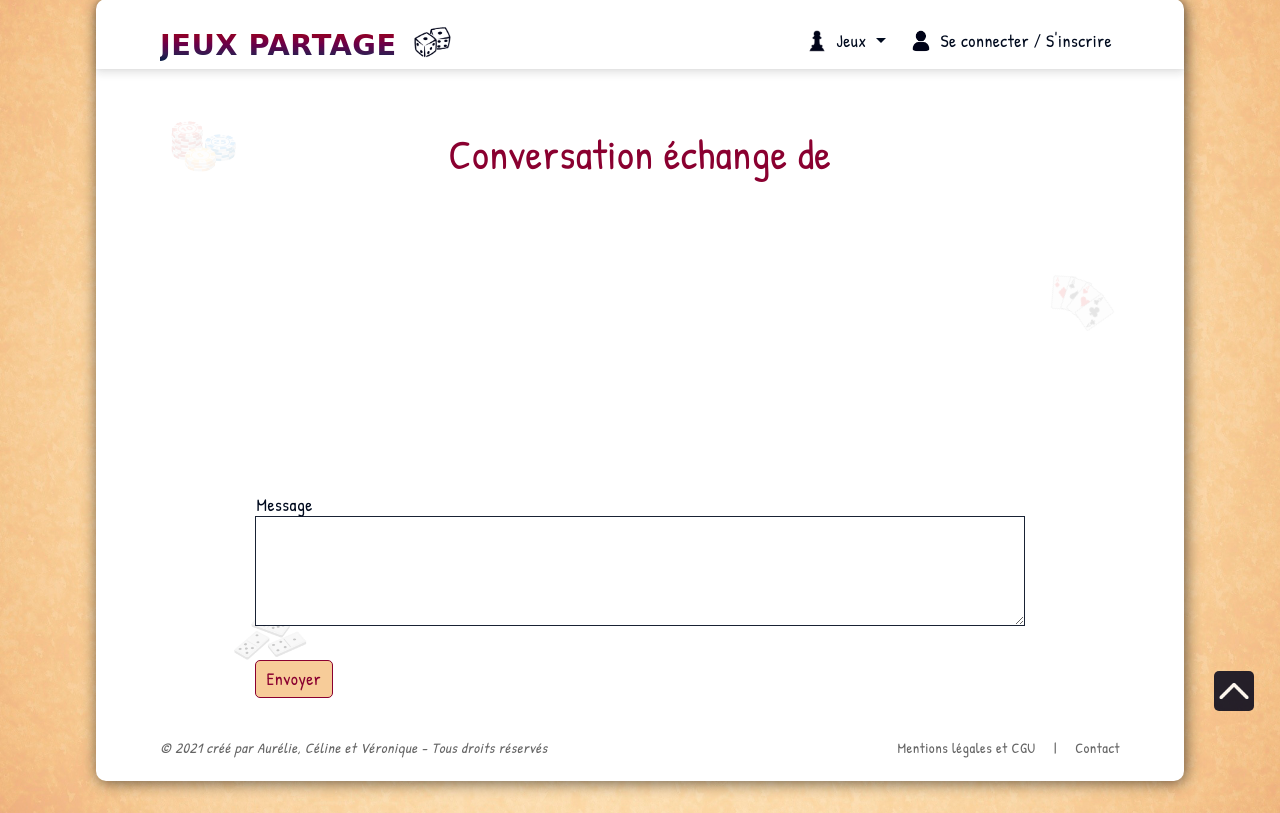
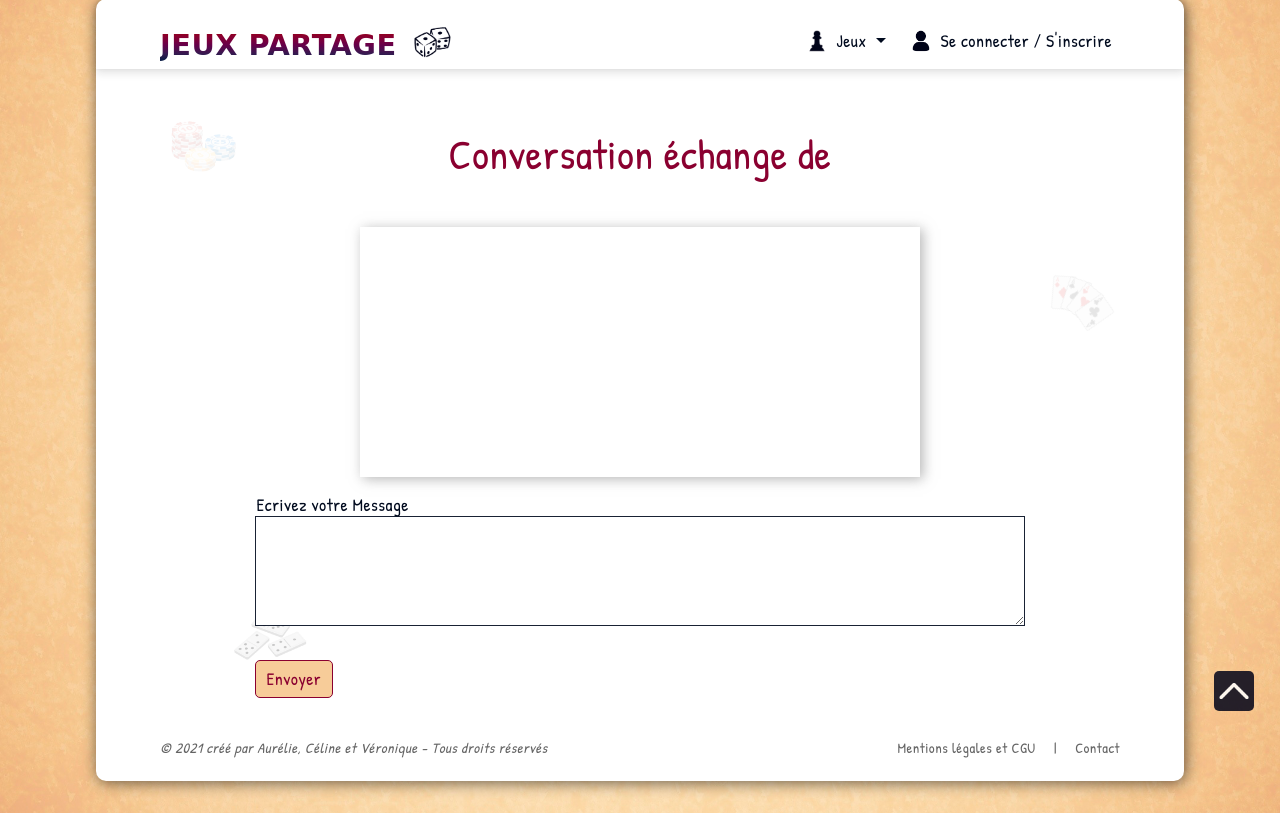
Before and after one commit to AurelieGilet/wf3_group_project, a Symfony app: template jeux_partage/templates/message/borrowing_message_app.html.twig in a window 1280 px wide. Shown: the part 33-846 px from the top of the page. Run offline with Twig, Linux system fonts and the light colour scheme; the template is opened without the code that fills it, so the values that code supplies are empty; form fields are guessed from the names that the template uses; some libraries are stand-ins or nearby versions; some web fonts are replaced.

Commit message:
test git au revoir

```diff
--- a/jeux_partage/public/css/style.css
+++ b/jeux_partage/public/css/style.css
@@ -872,7 +872,7 @@ transform: rotate(45deg);
 /* .cadre-carte
 {
     background-image: url("../img/cadre_carte.png");
-    background-size: 80% 57%;
+    background-size: 90% 200%;
     background-position: center;
     background-position:top;
     background-repeat: no-repeat;
--- a/jeux_partage/public/js/js.js
+++ b/jeux_partage/public/js/js.js
@@ -64,4 +64,12 @@ $(document).ready(function() {
     // fermeture modal CGU
     $('#modal').modal('hide');
 
+    //gif au revoir
+    $("#gifQuitter").on('click'), function()
+    {
+
+        $("gif").delay(2000).attr("src", "");
+    }
+
+
 });
--- a/jeux_partage/templates/base.html.twig
+++ b/jeux_partage/templates/base.html.twig
@@ -106,7 +106,7 @@
                         <div>
                             <li class="d-flex justify-content-start align-items-center">
                                 <img src="{{ asset('img/logout.png') }}" alt="icone déconnexion" id="logout_icon">
-                                <a href="{{ path('security_logout') }}" class="nav-link px-2 py-0">Quitter</a>
+                                <a href="{{ path('security_logout') }}" class="nav-link px-2 py-0" id="gifQuitter">Quitter</a>
                             </li>
                             <div class="d-none d-lg-block nav_hover"></div>
                         </div>
@@ -118,8 +118,10 @@
             <div class="circle d-flex justify-content-center align-items-center" id="circle1"><img src="{{ asset('img/chips.png') }}" alt="" width="55%" height="auto"></div>
             <div class="circle d-flex justify-content-center align-items-center" id="circle2"><img src="{{ asset('img/cards.png') }}" alt="" width="60%" height="auto"></div>
             <div class="circle d-flex justify-content-center align-items-center" id="circle3"><img src="{{ asset('img/domino.png') }}" alt="" width="70%" height="auto"></div>
-
-            <main>
+            {# <div class="d-flex justify-content-center">
+            <img id="gif" src="https://media1.tenor.com/images/f23ef5fdbec173df7a036565f949a838/tenor.gif?itemid=19344474" width="60%">
+            </div>
+            <main> #}
                 {% block body %}{% endblock %}
 
                 <a href="#home"><div class="up"></div></a>
--- a/jeux_partage/templates/message/borrowing_message_app.html.twig
+++ b/jeux_partage/templates/message/borrowing_message_app.html.twig
@@ -9,16 +9,16 @@
 	<h1 class="h1 mt-4 mb-5">Conversation échange de {{borrowing.game.name}}</h1>
 
 	<section class="row justify-content-center">
-		<div class="col-md-10">
-			<div id="message-board" class="table col-md-11 mx-auto d-flex flex-column test-inset" style= "width: 100%; height: 250px; overflow: auto; scrollbar-width: thin; padding: 5px;">
+		<div class="col-md-8">
+			<div id="message-board" class="table col-md-11 mx-auto d-flex flex-column-reverse test-inset ombre cadre-carte" style= "width: 100%; height: 250px; overflow: auto; scrollbar-width: thin; padding: 5px;">
 
 			</div>
 		</div>
 
 		<div class="col-md-10">
-			{{ form_start(form, {'attr' : {'id': 'messenger_form', 'class': 'col-md-12 mx-auto py-3 row justify-content-around' }}) }}
+			{{ form_start(form, {'attr' : {'id': 'messenger_form', 'class': 'col-md-10 mx-auto py-3 row justify-content-around' }}) }}
 
-				{{ form_row(form.content, {'label' : "Message ", 'attr' : {'rows': "4"}}) }}
+				{{ form_row(form.content, {'label' : " Ecrivez votre Message ", 'attr' : {'rows': "4"}}) }}
 				{{ form_row(form.save, {'label' : "Envoyer", 'attr' : {'class': 'btn-jp mx-auto mt-4'}}) }}
 
 			{{ form_end(form) }}
```
Also changed, not shown: jeux_partage/templates/message/_messages.html.twig (line endings or trailing spaces), 1 other file.
